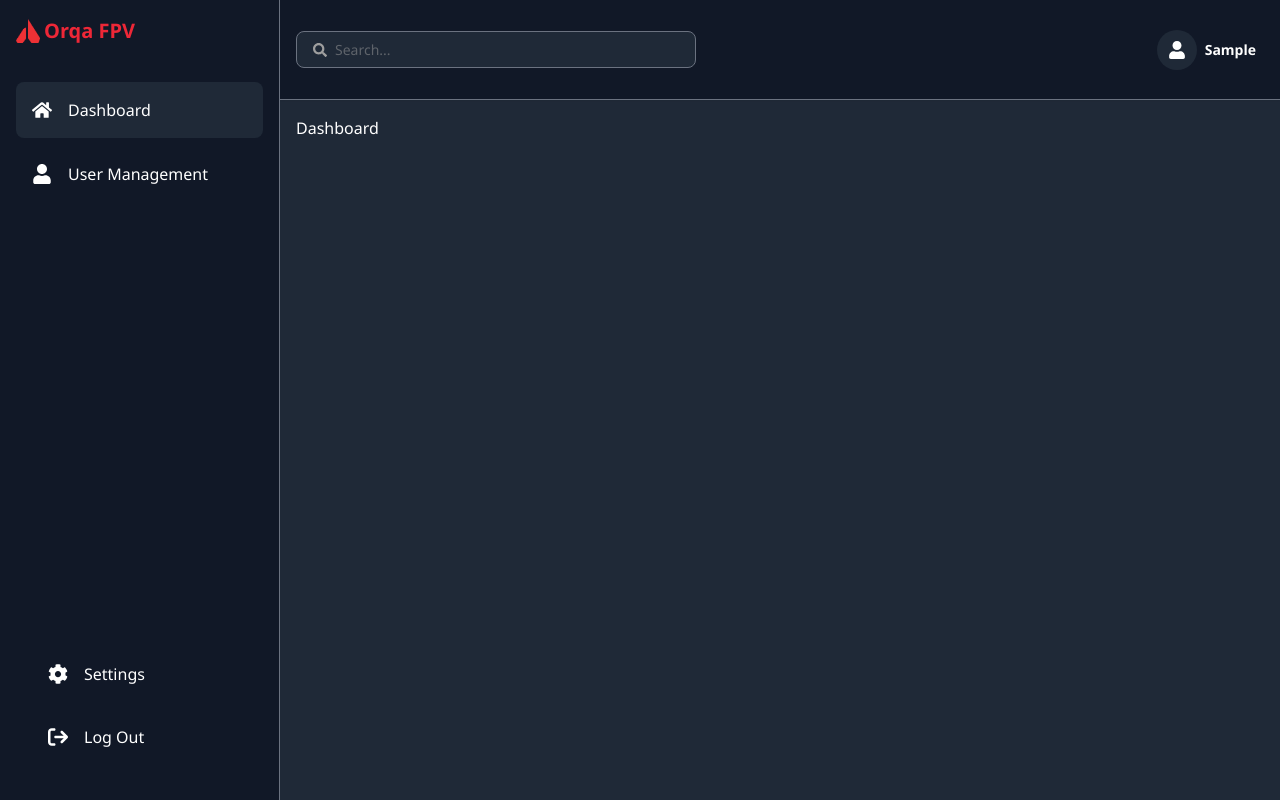
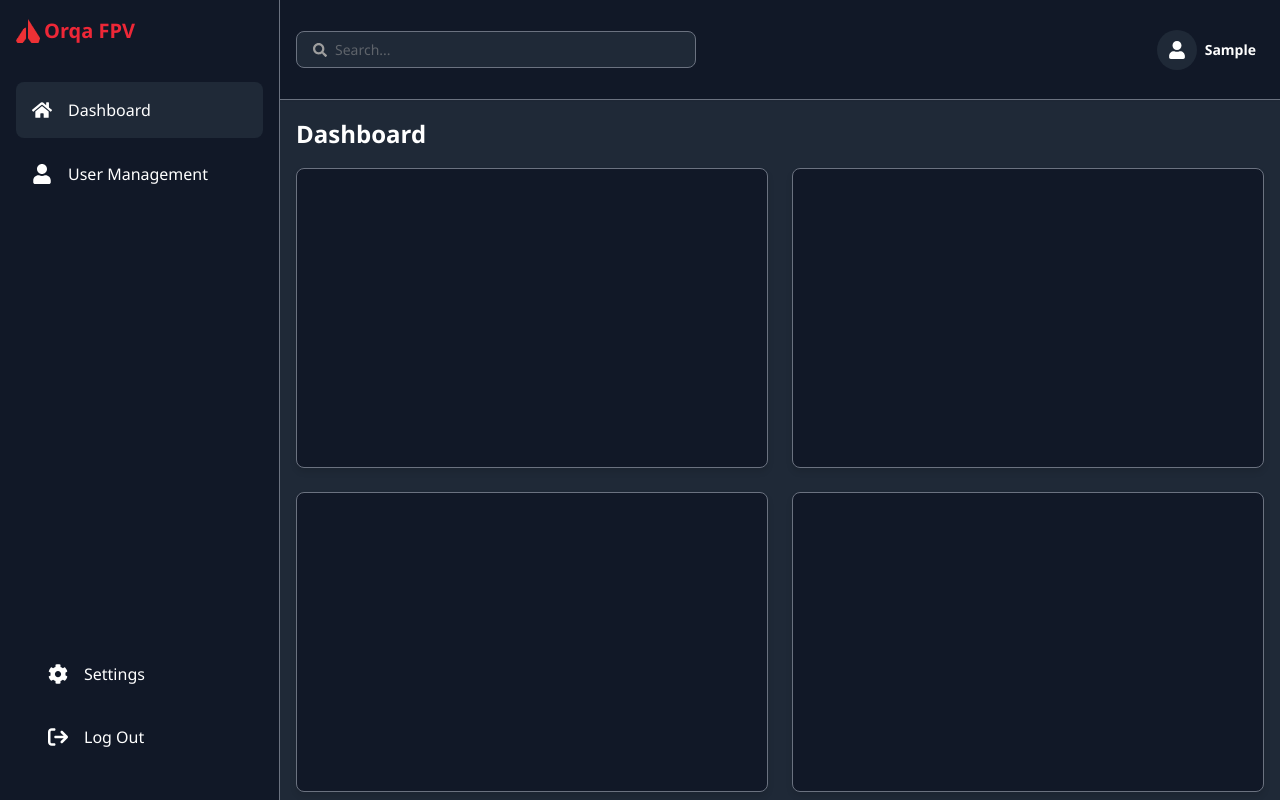
Before and after one commit to lkereceni/orqa-task, a React (Vite) app: page /dashboard in a window 1280 px wide. Both pictures are taken after typing "Sample", "Sample123" into the empty fields and a click on the button "Login". Built offline with nearby package versions, Linux system fonts and the light colour scheme.

Commit message:
Code finish

```diff
--- a/src/components/ErrorHandling/ErrorToast/ErrorToast.css
+++ b/src/components/ErrorHandling/ErrorToast/ErrorToast.css
@@ -33,6 +33,7 @@
 .error-toast-content {
   flex: 1;
   min-width: 0;
+  opacity: 0.7;
 }
 
 .error-toast-message {
@@ -44,7 +45,7 @@
   word-break: break-word;
 }
 
-.error-tosat-close {
+.error-toast-close {
   display: flex;
   align-items: center;
   justify-content: center;
--- /dev/null
+++ b/src/pages/Dashboard/Dashboard.css
@@ -0,0 +1,33 @@
+.dashboard-container {
+  display: flex;
+  flex-direction: column;
+  gap: var(--spacing-md);
+}
+
+.dashboard-grid {
+  display: grid;
+  grid-template-columns: repeat(2, 1fr);
+  gap: var(--spacing-lg);
+}
+
+.empty-card {
+  min-height: 300px;
+  transition: all var(--transition-speed);
+  background-color: var(--color-bg-300);
+
+  &:hover {
+    scale: 1.1;
+  }
+}
+
+@media (max-width: 1024px) {
+  .dashboard-grid {
+    gap: var(--spacing-md);
+  }
+}
+
+@media (max-width: 768px) {
+  .dashboard-grid {
+    grid-template-columns: 1fr;
+  }
+}
--- a/src/pages/Dashboard/Dashboard.tsx
+++ b/src/pages/Dashboard/Dashboard.tsx
@@ -1,5 +1,18 @@
+import "./Dashboard.css";
+import Card from "../../components/CoreComponents/Card/Card";
+
 const Dashboard = () => {
-  return <div>Dashboard</div>;
+  return (
+    <div className="dashboard-container">
+      <h2>Dashboard</h2>
+      <div className="dashboard-grid">
+        <Card className="empty-card" />
+        <Card className="empty-card" />
+        <Card className="empty-card" />
+        <Card className="empty-card" />
+      </div>
+    </div>
+  );
 };
 
 export default Dashboard;
--- a/src/pages/Settings/Settings.css
+++ b/src/pages/Settings/Settings.css
@@ -14,4 +14,10 @@
 
 .settings-save-button {
   width: fit-content;
+
+  &:disabled {
+    background-color: var(--color-primary-700);
+    cursor: not-allowed;
+    opacity: 0.8;
+  }
 }
--- a/src/pages/Settings/Settings.tsx
+++ b/src/pages/Settings/Settings.tsx
@@ -30,8 +30,6 @@ const Settings = () => {
       <h2>Settings</h2>
       <p>Update your username and password</p>
 
-      {error && <ErrorToast message={error.message} onClose={clearError} />}
-
       <div className="settings-container">
         <Card className="settings-card">
           <div className="form-group">
@@ -52,6 +50,8 @@ const Settings = () => {
             Save Changes
           </button>
         </Card>
+
+        {error && <ErrorToast message={error.message} onClose={clearError} />}
       </div>
     </>
   );
```
